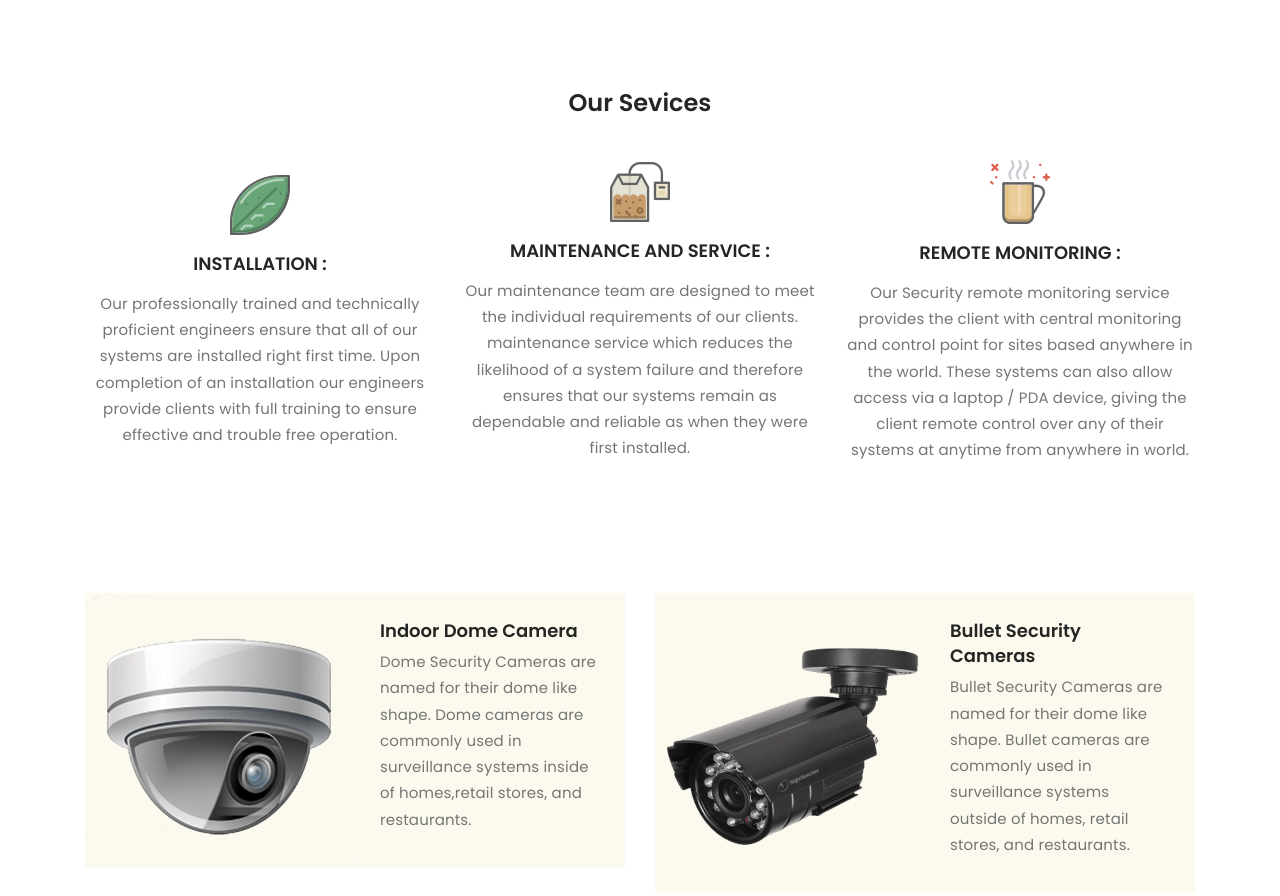
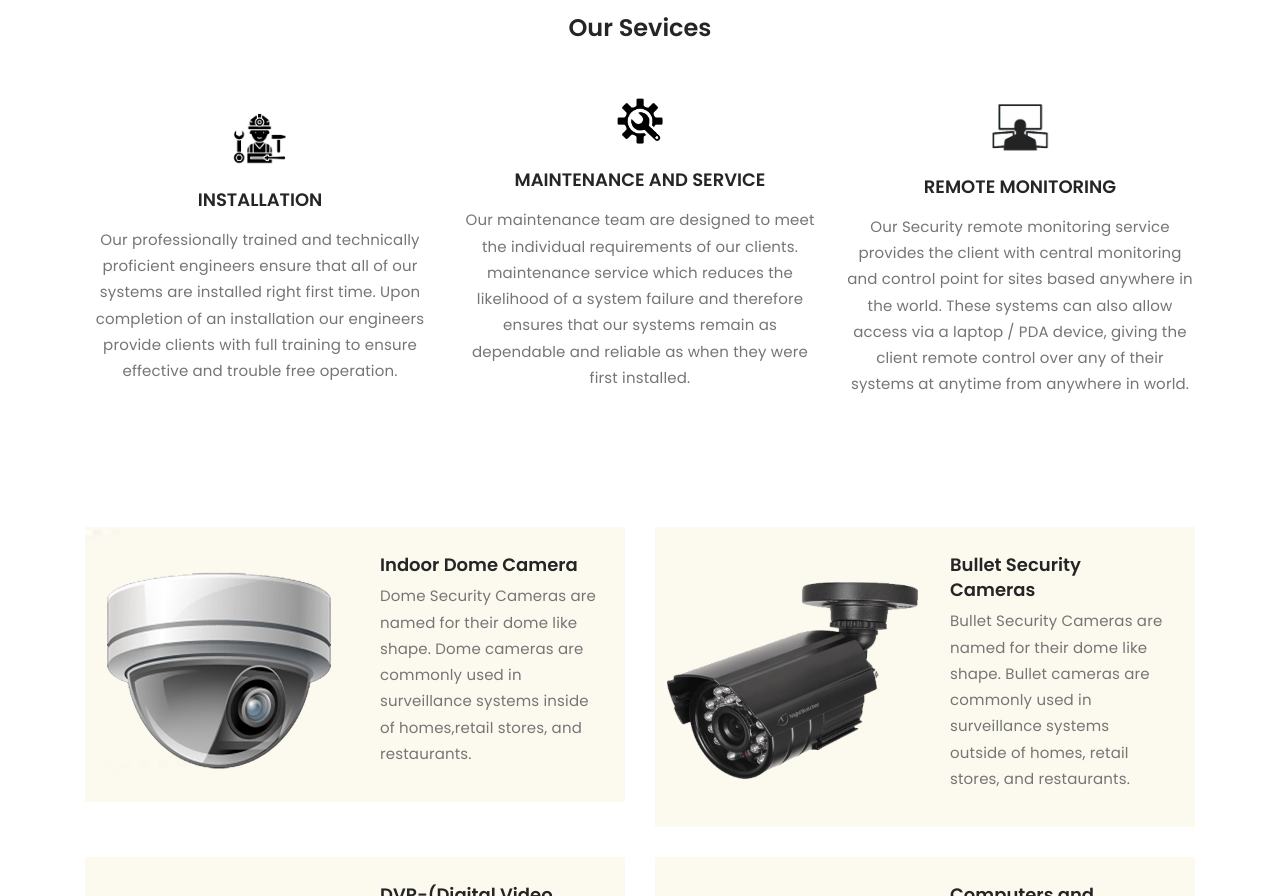
Before and after one commit to demokpraveen/siragugal.github.io, a plain HTML site: page index.html in a window 1280 px wide. Shown: the part 1606-2502 px from the top of the page. Drawn offline with Linux system fonts and the light colour scheme; some packages are replaced by stand-ins of ours.

Commit message:
New Update 1

```diff
--- a/index.html
+++ b/index.html
@@ -105,7 +105,7 @@
                     <div class="owl-carousel-item">
                         <div class="owl-carousel-item-content">
                             <div class="fluid-container">
-                                <div class="row align-items-center text-center ">
+                                <div class="row align-items-center text-center">
                                     <div class="col-md-8 offset-md-2">
                                         <div class="all-text-content-white">
                                             <h1 class="font-weight-bold mb-md-40px">Siragugal Info Tech</h1>
@@ -117,7 +117,7 @@
                             </div>
                         </div>
                         <div class="bg-image">
-                            <img src="images/b10.jpg" alt="Picture">
+                            <img src="images/b11.jpg" alt="Picture">
                         </div>
                     </div>
 
@@ -167,30 +167,30 @@
                 <div class="row align-items-center">
                     <div class="col-lg-4 content_box text-center mb-30px">
                         <div class="content_icon">
-                            <img src="images/tea-leaf.png" alt="" width="">
+                            <img src="images/install.png" alt="" width="60px">
                         </div>
                         <div class="content_info">
-                            <h5 class="icon-h5-18px">INSTALLATION :</h5>
+                            <h5 class="icon-h5-18px">INSTALLATION</h5>
                             <p>Our professionally trained and technically proficient engineers ensure that all of our systems are installed right first time. Upon completion of an installation our engineers provide clients with full training to ensure effective and trouble free operation.
                             </p>
                         </div>
                     </div>
                     <div class="col-lg-4 content_box text-center mb-30px">
                         <div class="content_icon">
-                            <img src="images/tea-bag.png" alt="" width="">
+                            <img src="images/Maintance.png" alt="" width="60px">
                         </div>
                         <div class="content_info">
-                            <h5 class="icon-h5-18px">MAINTENANCE AND SERVICE :</h5>
+                            <h5 class="icon-h5-18px">MAINTENANCE AND SERVICE</h5>
                             <p>Our maintenance team are designed to meet the individual requirements of our clients. maintenance service which reduces the likelihood of a system failure and therefore ensures that our systems remain as dependable and reliable as when they were first installed.
                             </p>
                         </div>
                     </div>
                     <div class="col-lg-4 content_box text-center mb-30px">
                         <div class="content_icon">
-                            <img src="images/mug.png" alt="" width="">
+                            <img src="images/moniter.png" alt="" width="60px">
                         </div>
                         <div class="content_info">
-                            <h5 class="icon-h5-18px">REMOTE MONITORING :</h5>
+                            <h5 class="icon-h5-18px">REMOTE MONITORING</h5>
                             <p>Our Security remote monitoring service provides the client with central monitoring and control point for sites based anywhere in the world. These systems can also allow access via a laptop / PDA device, giving the client remote control over any of their systems at anytime from anywhere in world.</p>
                         </div>
                     </div>
@@ -253,7 +253,7 @@
                                 <div class="p-25px">
                                     <h5 class="mt-0">Computers and Laptops</h5>
                                     <p class="mb-10px">
-
+                                        We are offering customised computers build according to your computing requirements, we are dealing with all kinds of assembling (Customer spares) computers, we will help you to decide both repair and replacement solutions will help with all your day to day computer repair issues like
                                     </p>
 
                                 </div>
```
Also changed, not shown: images/Install.jpg (added), images/Install.png (added), images/Maintance.png (added), images/Moniter.png (added), images/b11.jpg (added).
